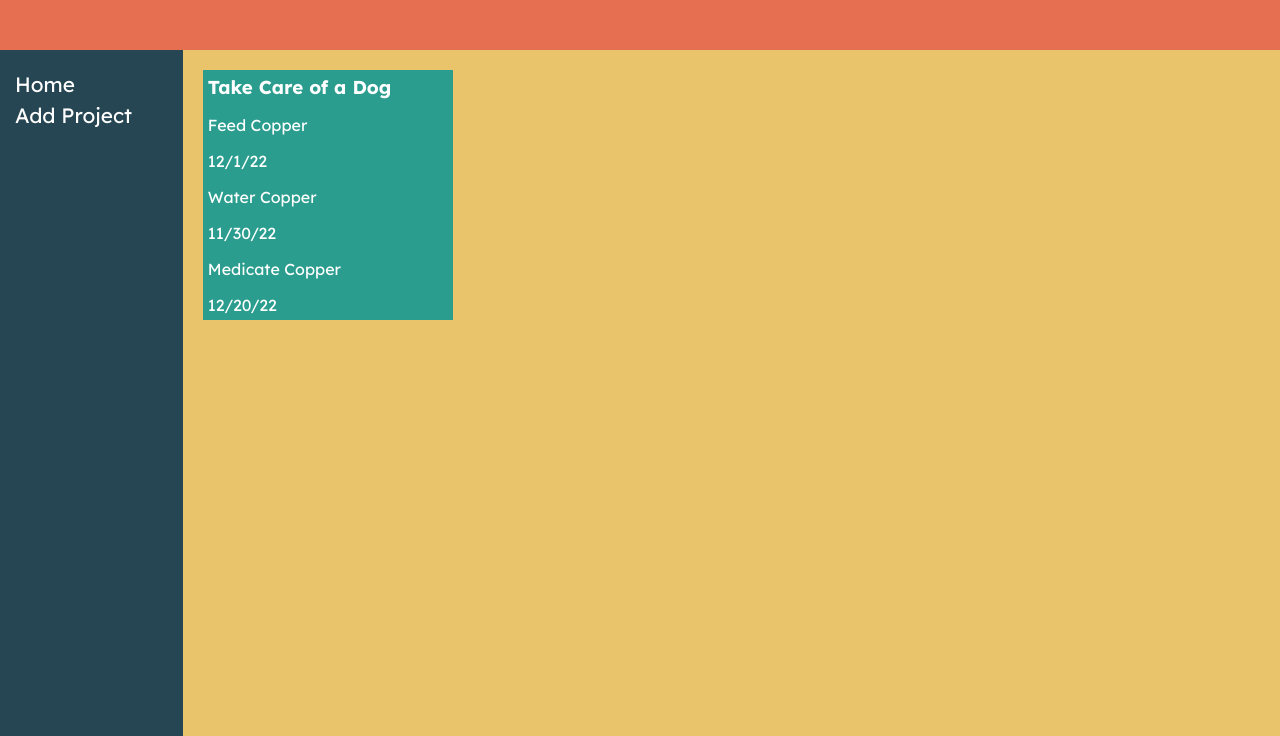
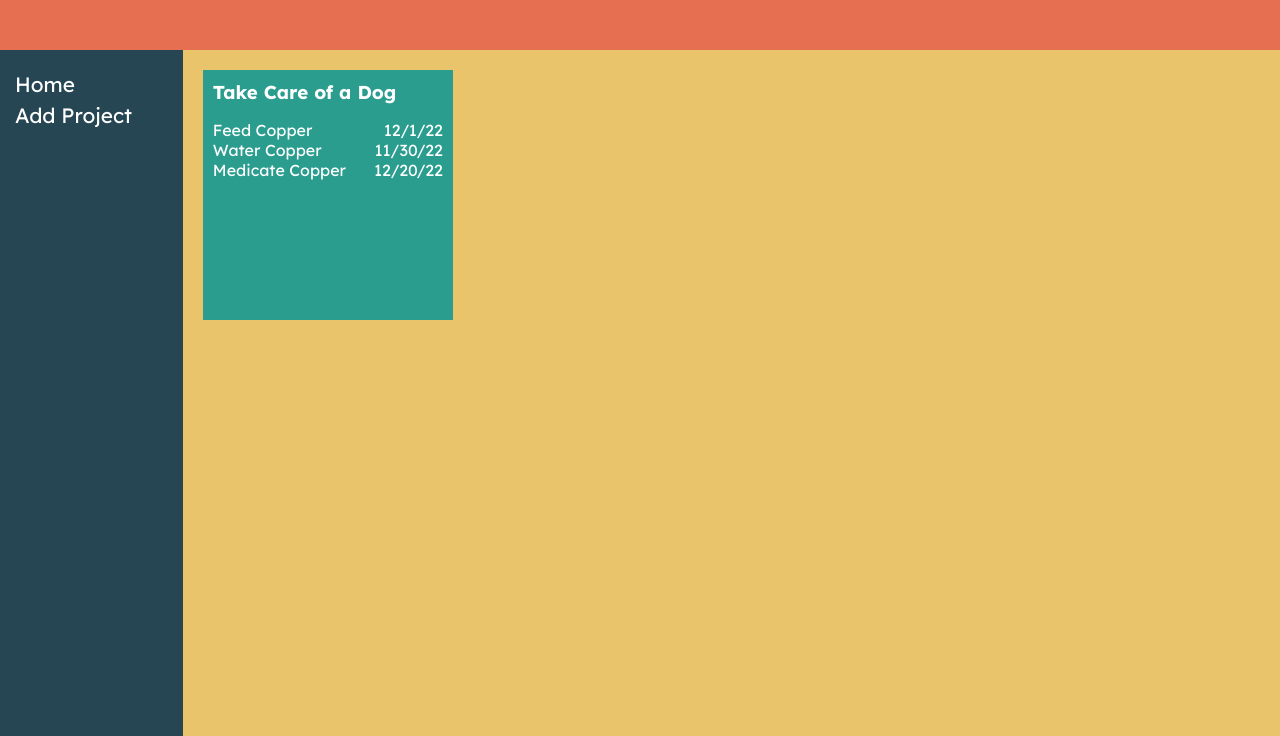
Before and after one commit to eascodes/todo, a website built with webpack: page dist/index.html in a window 1280 px wide. Shown: the part 64-800 px from the top of the page. Built offline with nearby package versions, Linux system fonts and the light colour scheme.

Commit message:
Format project cards

```diff
--- a/src/index.js
+++ b/src/index.js
@@ -21,13 +21,17 @@ function makeCard(obj) {
 
     const listContainer = document.createElement("div");
     card.appendChild(listContainer);
+    const toDoList = document.createElement("ul");
+    listContainer.appendChild(toDoList);
     for(let i=0; i<obj.list.length; i++) {
+        const toDoLine = document.createElement("li");
+        toDoList.appendChild(toDoLine);
         const toDoTitle = document.createElement("p");
         const toDoDate = document.createElement("p");
         toDoTitle.textContent = obj.list[i].title;
         toDoDate.textContent = obj.list[i].dueDate;
-        listContainer.appendChild(toDoTitle);
-        listContainer.appendChild(toDoDate);
+        toDoLine.appendChild(toDoTitle);
+        toDoLine.appendChild(toDoDate);
     }
     return card;
 }
--- a/src/style.css
+++ b/src/style.css
@@ -29,7 +29,7 @@ body {
     grid-area: nav;
 }
 
-ul {
+.nav > ul {
     list-style: none;
     display: flex;
     flex-direction: column;
@@ -51,9 +51,23 @@ ul {
     width: 250px;
     height: 250px;
     box-sizing: border-box;
-    padding: 5px;
+    padding: 10px;
 }
 
-h3 {
+.card h3 {
     margin: 0;
 }
+
+.card ul {
+    list-style: none;
+    padding-left: 0;
+}
+
+.card li {
+    display: flex;
+    justify-content: space-between;
+}
+
+.card p {
+    margin: 0;
+}
```
Also changed, not shown: dist/main.js.
